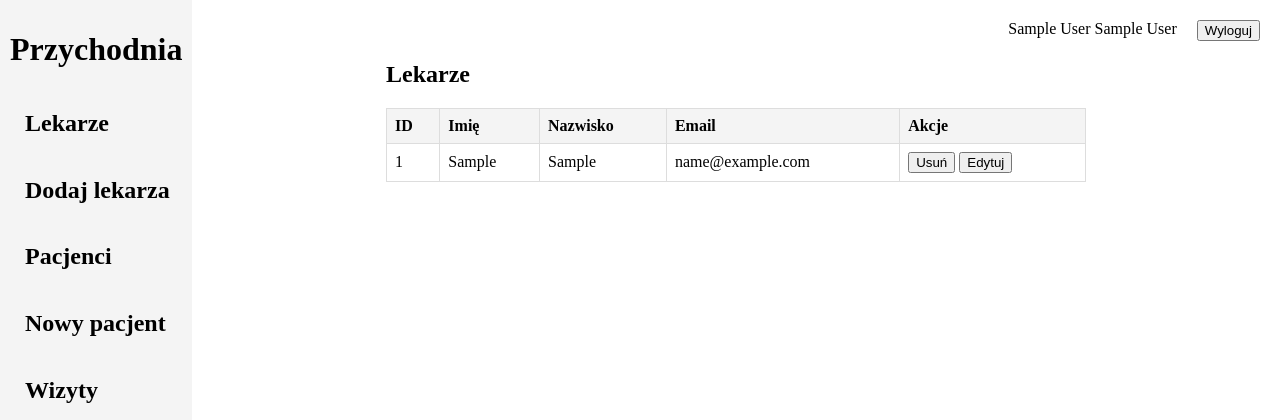
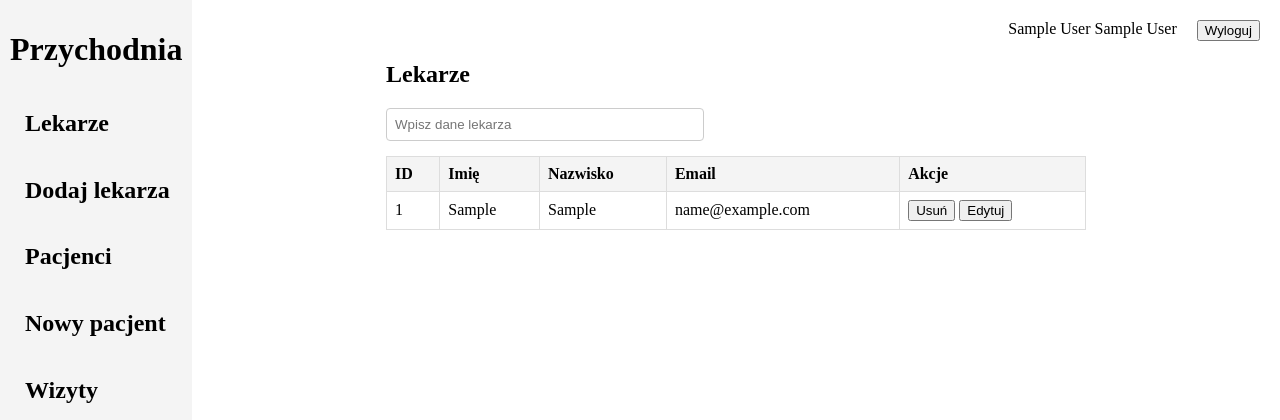
Before and after one commit to itamm15/Clinic-PHP, a PHP site: page /?page=lekarze in a window 1280 px wide. Shown: the top 420 px of the page. Run offline with PHP 8.4, Linux system fonts and the light colour scheme; the visitor is signed in with stand-in values (Sample User, id 1); tables that the repository leaves empty or names only in its code hold one stand-in row (values such as "Sample post").

Commit message:
define basic searcher

```diff
--- /dev/null
+++ b/js/searcher.js
@@ -0,0 +1,32 @@
+/*
+Universal app searcher.
+Usage:
+  Define searcher in html:
+
+  <div class="search">
+    <input type="text" class="search_input" data-table="lekarze_tabela" data-tr-data="lekarzDane" placeholder="Wpisz dane lekarza" />
+  </div>
+
+  Where:
+  - `data-table` is name of table to be filtered,
+  - `data-tr-data` is name of dataset attr settled in the `tr` of `tbody` attr.
+*/
+document.addEventListener("DOMContentLoaded", () => {
+  const searchInputs = document.querySelectorAll(".search_input");
+
+  searchInputs.forEach((input) => {
+    const trData = input.dataset.trData;
+    const tableClass = input.dataset.table;
+    const table = document.querySelector(`.${tableClass}`);
+    const rows = table.querySelectorAll("tbody tr");
+
+    input.addEventListener("input", (event) => {
+      const filter = event.target.value.toLowerCase();
+
+      rows.forEach((row) => {
+        const rowData = row.dataset[trData].toLowerCase();
+        row.style.display = rowData.includes(filter) ? "" : "none";
+      })
+    })
+  })
+});
--- a/web/index/index.css
+++ b/web/index/index.css
@@ -43,3 +43,20 @@ body, html {
 .index_fullname {
   margin-right: 20px;
 }
+
+
+/* SEARCH INPUT */
+
+.search {
+  margin-bottom: 15px;
+  font-weight: bolder;
+  font-size: 18px;
+}
+
+.search_input {
+  padding: 8px;
+  width: 100%;
+  max-width: 300px;
+  border: 1px solid #ccc;
+  border-radius: 4px;
+}
--- a/web/index/index.php
+++ b/web/index/index.php
@@ -9,6 +9,7 @@
     <meta name='viewport' content='width=device-width, initial-scale=1'>
     <link rel="stylesheet" href="index.css">
     <link rel="stylesheet" href="../lekarze/lekarze.css">
+    <script src="../../js/searcher.js"></script>
   </head>
   <body>
     <div class="index_page">
--- a/web/lekarze/lekarze.php
+++ b/web/lekarze/lekarze.php
@@ -2,6 +2,9 @@
 
 <div class="lekarze_content">
   <h2>Lekarze</h2>
+  <div class="search">
+    <input type="text" class="search_input" data-table="lekarze_tabela" data-tr-data="lekarzDane" placeholder="Wpisz dane lekarza" />
+  </div>
   <table class="lekarze_tabela">
     <thead>
       <tr>
--- a/web/lekarze/lekarze_actions.php
+++ b/web/lekarze/lekarze_actions.php
@@ -56,7 +56,7 @@
 
     while ($lekarz = mysqli_fetch_row($result)) {
       echo <<<WYPISZ_LEKARZA
-        <tr>
+        <tr data-lekarz-dane="$lekarz[0] $lekarz[1]">
           <td>$lekarz[0]</td>
           <td>$lekarz[1]</td>
           <td>$lekarz[2]</td>
```
